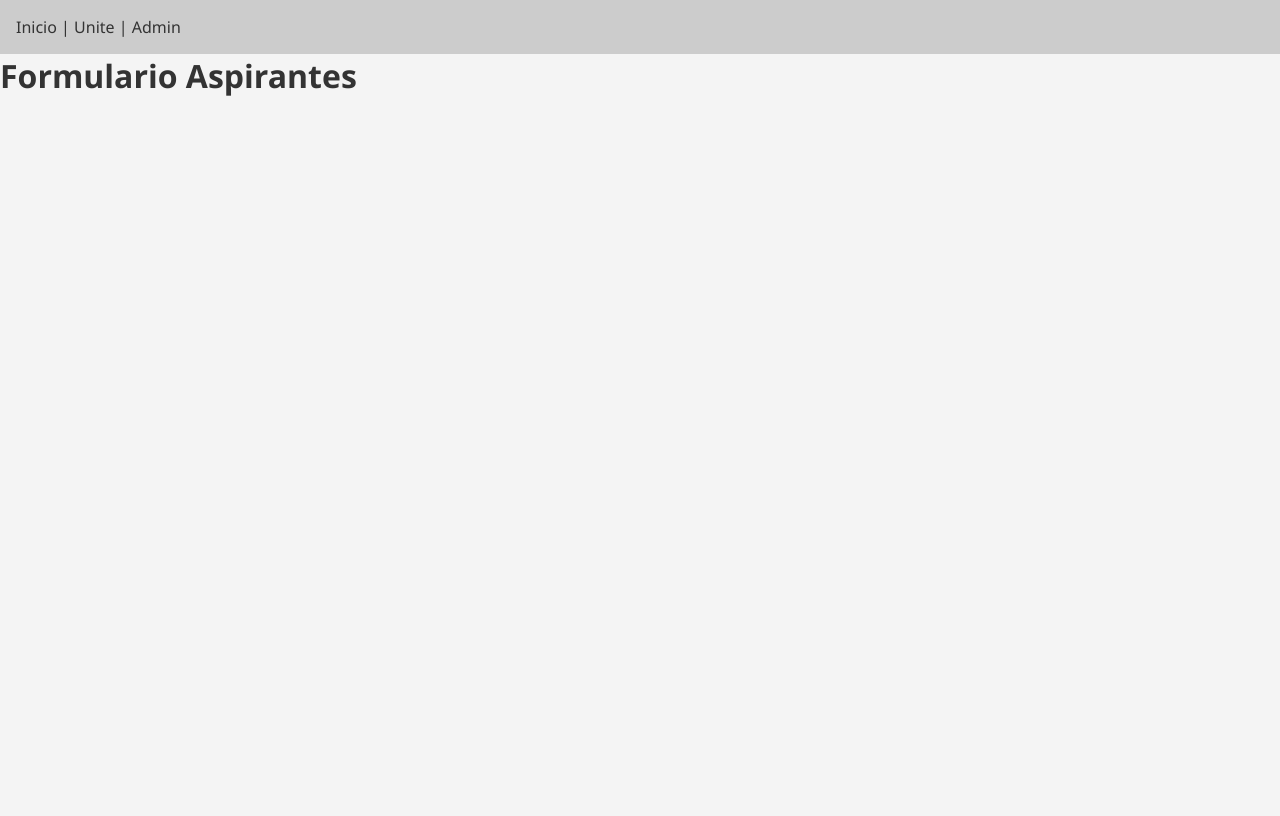
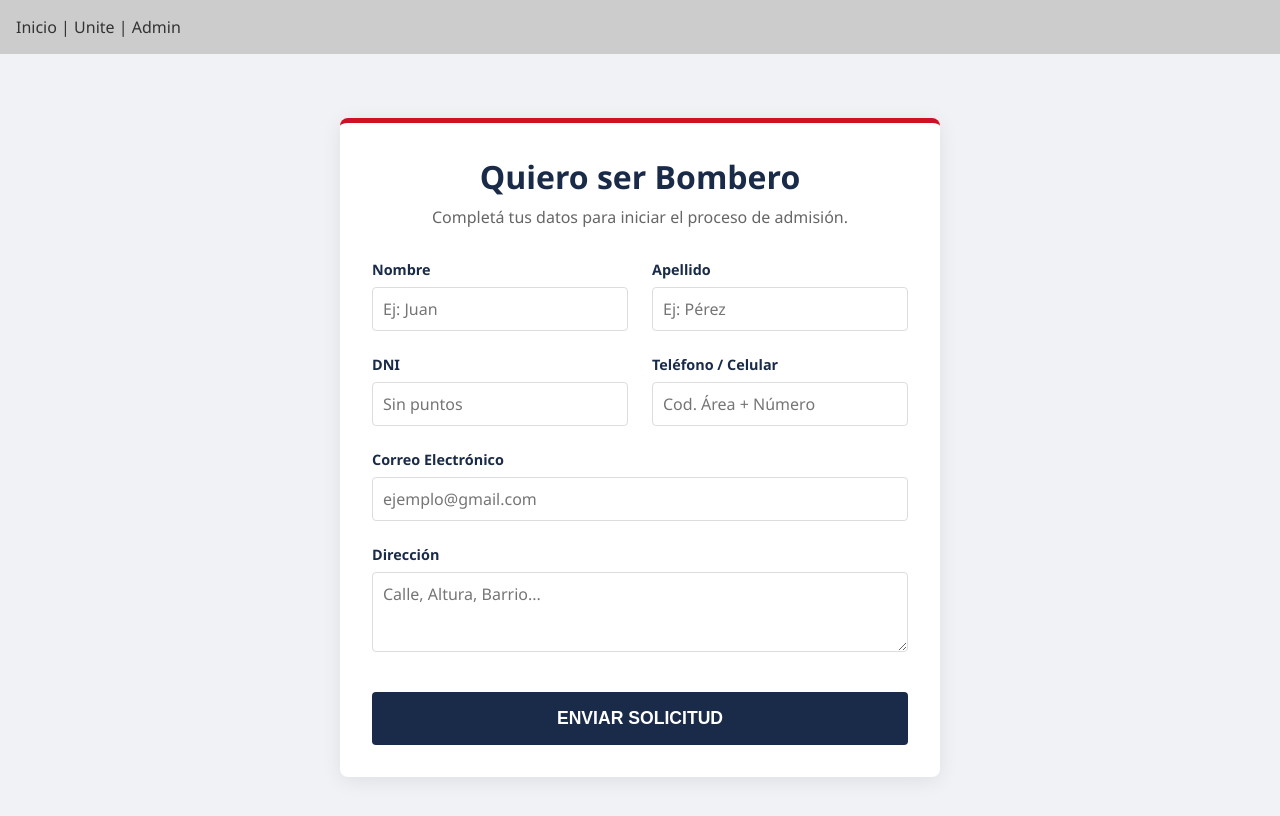
Before and after one commit to GBBALA/bomberos-central-27, a React (Vite) app: page /inscripcion in a window 1280 px wide. Shown: the top 816 px of the page. Built offline with nearby package versions, Linux system fonts and the light colour scheme; no server answers.

Commit message:
Agrego formulario de registro de aspirantes con estilos
Se implementó un nuevo componente InscripcionForm con validación de formularios, integración con Supabase y comentarios de usuarios mediante SweetAlert. Se agregó el archivo SCSS correspondiente para un diseño adaptable y con estilo.

```diff
--- a/src/components/Public/InscripcionForm/InscripcionForm.jsx
+++ b/src/components/Public/InscripcionForm/InscripcionForm.jsx
@@ -1 +1,149 @@
-export default function InscripcionForm() { return <h1>Formulario Aspirantes</h1>; }
+import React, { useState } from 'react';
+import { useForm } from 'react-hook-form';
+import Swal from 'sweetalert2';
+import { supabase } from '../../../config/supabaseClient';
+import './InscripcionForm.scss';
+
+const InscripcionForm = () => {
+  const { register, handleSubmit, reset, formState: { errors } } = useForm();
+  const [loading, setLoading] = useState(false);
+
+  const onSubmit = async (data) => {
+    setLoading(true);
+
+    try {
+      // 1. Insertar en Supabase
+      const { error } = await supabase
+        .from('aspirantes')
+        .insert([
+          {
+            nombre: data.nombre,
+            apellido: data.apellido,
+            dni: data.dni,
+            email: data.email,
+            telefono: data.telefono,
+            direccion: data.direccion,
+            estado: 'Pendiente' // Default
+          }
+        ]);
+
+      if (error) {
+        // Manejar error de DNI duplicado (código 23505 en Postgres)
+        if (error.code === '23505') {
+          throw new Error('Ya existe una solicitud registrada con ese DNI.');
+        }
+        throw error;
+      }
+
+      // 2. Éxito
+      Swal.fire({
+        icon: 'success',
+        title: '¡Solicitud Enviada!',
+        text: 'Tus datos han sido recibidos. Nos contactaremos pronto.',
+        confirmButtonColor: '#CE1126'
+      });
+
+      reset(); // Limpiar formulario
+
+    } catch (error) {
+      console.error('Error:', error);
+      Swal.fire({
+        icon: 'error',
+        title: 'Error al enviar',
+        text: error.message || 'Hubo un problema de conexión. Intenta de nuevo.',
+      });
+    } finally {
+      setLoading(false);
+    }
+  };
+
+  return (
+    <section className="inscripcion-section">
+      <div className="form-card">
+        <div className="form-card__header">
+          <h2>Quiero ser Bombero</h2>
+          <p>Completá tus datos para iniciar el proceso de admisión.</p>
+        </div>
+
+        <form onSubmit={handleSubmit(onSubmit)} className="form-grid">
+
+          {/* Nombre */}
+          <div className="input-group">
+            <label>Nombre</label>
+            <input
+              {...register("nombre", { required: "Este campo es obligatorio" })}
+              placeholder="Ej: Juan"
+            />
+            {errors.nombre && <span className="error-msg">{errors.nombre.message}</span>}
+          </div>
+
+          {/* Apellido */}
+          <div className="input-group">
+            <label>Apellido</label>
+            <input
+              {...register("apellido", { required: "Este campo es obligatorio" })}
+              placeholder="Ej: Pérez"
+            />
+            {errors.apellido && <span className="error-msg">{errors.apellido.message}</span>}
+          </div>
+
+          {/* DNI */}
+          <div className="input-group">
+            <label>DNI</label>
+            <input
+              type="number"
+              {...register("dni", {
+                required: "El DNI es obligatorio",
+                minLength: { value: 7, message: "Mínimo 7 números" }
+              })}
+              placeholder="Sin puntos"
+            />
+            {errors.dni && <span className="error-msg">{errors.dni.message}</span>}
+          </div>
+
+          {/* Teléfono */}
+          <div className="input-group">
+            <label>Teléfono / Celular</label>
+            <input
+              type="tel"
+              {...register("telefono", { required: "Necesitamos un número para contactarte" })}
+              placeholder="Cod. Área + Número"
+            />
+            {errors.telefono && <span className="error-msg">{errors.telefono.message}</span>}
+          </div>
+
+          {/* Email */}
+          <div className="input-group full-width">
+            <label>Correo Electrónico</label>
+            <input
+              type="email"
+              {...register("email", { required: "El email es obligatorio" })}
+              placeholder="ejemplo@gmail.com"
+            />
+            {errors.email && <span className="error-msg">{errors.email.message}</span>}
+          </div>
+
+          {/* Dirección */}
+          <div className="input-group full-width">
+            <label>Dirección</label>
+            <textarea
+              {...register("direccion", { required: "Indica tu domicilio actual" })}
+              placeholder="Calle, Altura, Barrio..."
+            ></textarea>
+            {errors.direccion && <span className="error-msg">{errors.direccion.message}</span>}
+          </div>
+
+          {/* Botón Submit */}
+          <div className="full-width">
+            <button type="submit" className="btn-submit" disabled={loading}>
+              {loading ? 'Enviando Datos...' : 'ENVIAR SOLICITUD'}
+            </button>
+          </div>
+
+        </form>
+      </div>
+    </section>
+  );
+};
+
+export default InscripcionForm;
--- /dev/null
+++ b/src/components/Public/InscripcionForm/InscripcionForm.scss
@@ -0,0 +1,113 @@
+@import '../../../styles/variables';
+
+.inscripcion-section {
+  padding: 4rem 1rem;
+  background-color: $color-bg-light;
+  min-height: 80vh;
+  @include flex-center;
+}
+
+.form-card {
+  background: white;
+  width: 100%;
+  max-width: 600px;
+  padding: 2rem;
+  border-radius: 8px;
+  box-shadow: 0 4px 20px rgba(0,0,0,0.08);
+  border-top: 5px solid $color-primary; // Borde rojo arriba
+
+  &__header {
+    text-align: center;
+    margin-bottom: 2rem;
+
+    h2 {
+      color: $color-dark;
+      font-size: 2rem;
+      margin-bottom: 0.5rem;
+    }
+
+    p {
+      color: $color-text-light;
+    }
+  }
+}
+
+.form-grid {
+  display: grid;
+  grid-template-columns: 1fr 1fr; // Dos columnas
+  gap: 1.5rem;
+
+  @media (max-width: 768px) {
+    grid-template-columns: 1fr; // Una columna en celular
+  }
+}
+
+.input-group {
+  display: flex;
+  flex-direction: column;
+  gap: 0.5rem;
+
+  label {
+    font-weight: 600;
+    color: $color-dark;
+    font-size: 0.9rem;
+  }
+
+  input, textarea {
+    padding: 10px;
+    border: 1px solid $color-border;
+    border-radius: 4px;
+    font-size: 1rem;
+    font-family: inherit;
+
+    &:focus {
+      outline: none;
+      border-color: $color-primary;
+      box-shadow: 0 0 0 3px rgba($color-primary, 0.1);
+    }
+  }
+
+  textarea {
+    resize: vertical;
+    min-height: 80px;
+  }
+
+  // Clase modificadora para inputs con error
+  &.error {
+    input { border-color: $color-primary; }
+  }
+
+  span.error-msg {
+    color: $color-primary;
+    font-size: 0.8rem;
+  }
+}
+
+.full-width {
+  grid-column: 1 / -1; // Ocupar todo el ancho
+}
+
+.btn-submit {
+  width: 100%;
+  padding: 1rem;
+  background-color: $color-dark;
+  color: white;
+  font-size: 1.1rem;
+  font-weight: bold;
+  border: none;
+  border-radius: 4px;
+  cursor: pointer;
+  margin-top: 1rem;
+  transition: all 0.3s;
+
+  &:hover {
+    background-color: lighten($color-dark, 5%);
+    transform: translateY(-2px);
+  }
+
+  &:disabled {
+    background-color: #ccc;
+    cursor: not-allowed;
+    transform: none;
+  }
+}
```
